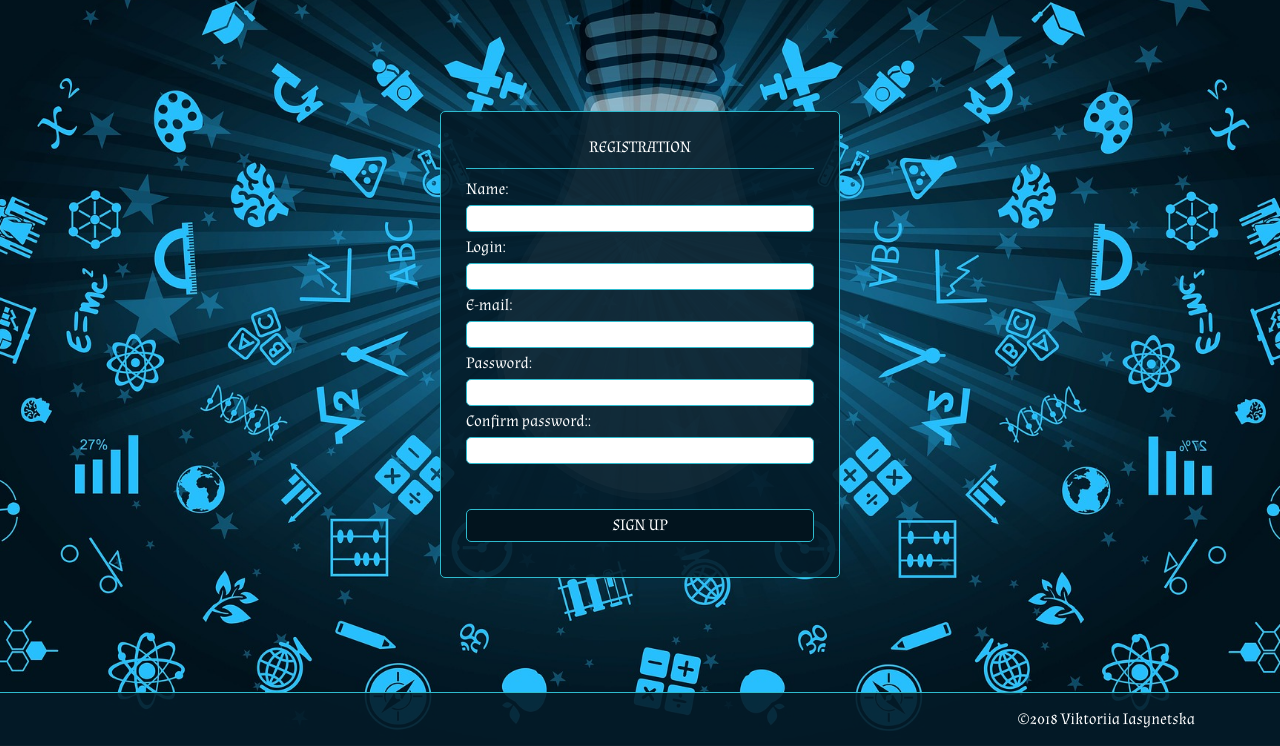
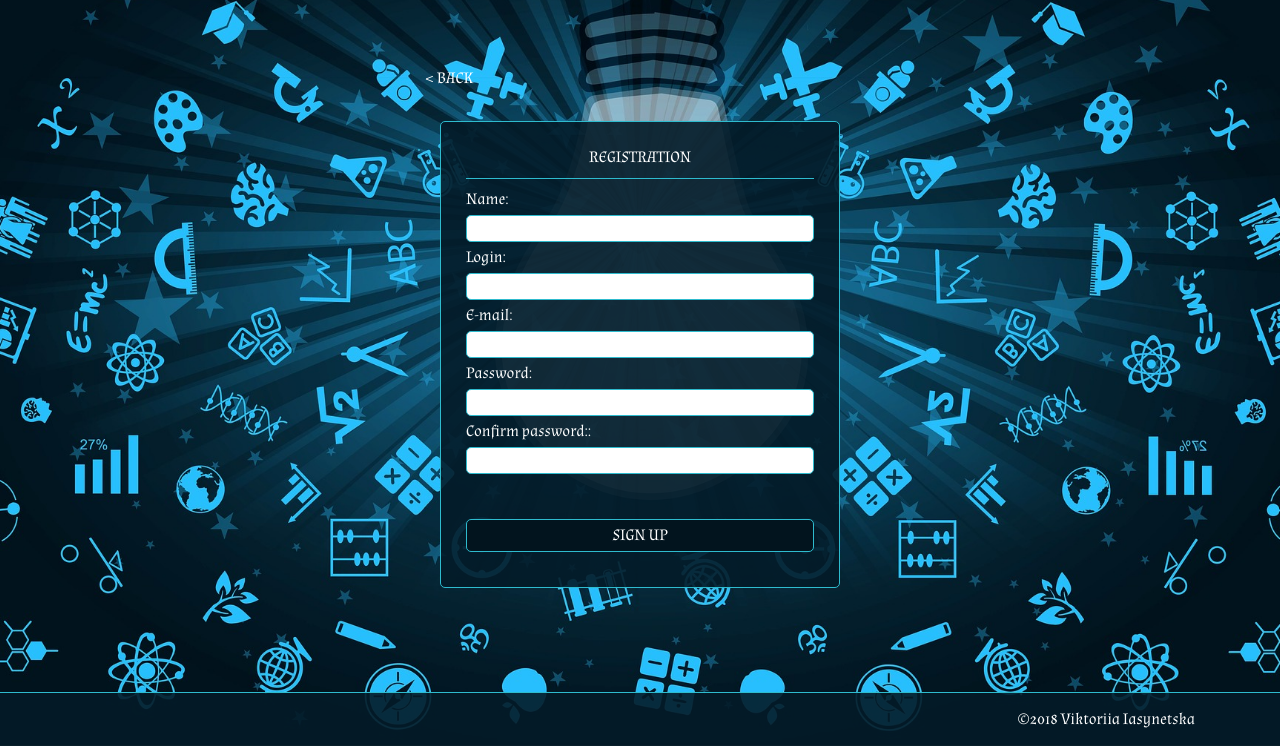
Before and after one commit to iasynetska/gainTimeOff, a PHP site: page /php/registration.php in a window 1280 px wide. Shown: the part 54-800 px from the top of the page. Run offline with PHP 8.4, Linux system fonts and the light colour scheme; style sheets or scripts are compiled from the project's sources; some libraries are stand-ins or nearby versions; some web fonts are replaced.

Commit message:
Code refactoring

```diff
--- a/css/style.css
+++ b/css/style.css
@@ -34,18 +34,37 @@ a {
   list-style: none;
   text-decoration: none;
   color: #fff; }
-
   a:hover {
     color: #2EBBCE; }
-
-.top-nav_lang li a,
-.user .card-header a {
-  text-transform: uppercase; }
 
 .wrapper {
   padding-top: 50px; }
 
-.sub-btn {
+.form {
+  width: 300px;
+  margin-top: 2rem;
+  margin-bottom: 2rem;
+  padding: 25px;
+  color: #fff;
+  background-color: rgba(4, 27, 40, 0.9);
+  border: 1px solid #2EBBCE;
+  border-radius: 5px; }
+  .form__title {
+    margin-bottom: 10px;
+    padding-bottom: 10px;
+    text-align: center;
+    text-transform: uppercase;
+    color: #fff;
+    border-bottom: 1px solid #2EBBCE; }
+  .form__field {
+    width: 100%;
+    margin-top: 5px;
+    margin-bottom: 5px;
+    padding: 5px;
+    border: none;
+    border: 1px solid #2EBBCE;
+    border-radius: 5px; }
+  .form__btn {
     width: 100%;
     margin-top: 20px;
     margin-bottom: 10px;
@@ -185,33 +171,6 @@ body#registration {
   margin: 0;
   background: #373737 url(../img/background.jpg) no-repeat top center fixed;
   background-size: cover; }
-
-.register .register_parent {
-  width: 300px;
-  margin-top: 2rem;
-  margin-bottom: 2rem;
-  padding: 25px;
-  color: #fff;
-  background-color: rgba(4, 27, 40, 0.9);
-  border: 1px solid #2EBBCE;
-  border-radius: 5px; }
-
-.register_title {
-  margin-bottom: 10px;
-  padding-bottom: 10px;
-  text-align: center;
-  color: #fff;
-  text-transform: uppercase;
-  border-bottom: 1px solid #2EBBCE; }
-
-.register .field {
-  width: 100%;
-  margin-top: 5px;
-  margin-bottom: 5px;
-  padding: 5px;
-  border: none;
-  border: 1px solid #2EBBCE;
-  border-radius: 5px; }
 
 /****************
 GREETING
--- a/php/footer.php
+++ b/php/footer.php
@@ -2,8 +2,8 @@
 
 '<footer class="footer">
     <div class="container">
-        <div class="copy">
-            <p>&copy;2018 Viktoriia Iasynetska</p>
+        <div class="footer-copy">
+            <p class="footer-copy__text">&copy;2018 Viktoriia Iasynetska</p>
         </div>
     </div>
 </footer>';
--- a/php/header.php
+++ b/php/header.php
@@ -4,19 +4,19 @@
     <nav class="top-nav">
         <div class="container-fluid">
             <div class="row">
-                <div class="col top-nav_logo">
+                <div class="col top-nav__logo">
                     <a href="welcome.php">GainTimeOff</a>
                 </div>
                 <div class="col">
-                    <ul class="top-nav_lang justify-content-end">
+                    <ul class="top-nav__lang d-flex justify-content-end">
                         <li>
-                            <a class="nav-link english" href='.$_SERVER["SCRIPT_NAME"].'?lang=en>'.$lang["en"].'</a>
+                            <a class="link-english" href='.$_SERVER["SCRIPT_NAME"].'?lang=en>'.$lang["en"].'</a>
                         </li>
                         <li>
-                            <div class="nav-slash">|</div>
+                            <div class="slash">|</div>
                         </li>
                         <li>
-                            <a class="nav-link polish" href='.$_SERVER["SCRIPT_NAME"].'?lang=pl>'.$lang["pl"].'</a>
+                            <a class="link-polish" href='.$_SERVER["SCRIPT_NAME"].'?lang=pl>'.$lang["pl"].'</a>
                         </li>
                     </ul>
                 </div>
--- a/php/languages/pl.php
+++ b/php/languages/pl.php
@@ -37,7 +37,7 @@
         "er_login_password" => "Nieprawidłowe login lub hasło!",
 
         //dashboard
-        "hello" => "Dzień dobry, ",
+        "hello" => "Witaj, ",
         "kids" => "Dzieci",
         "add_kid" => "Dodaj nowe dziecko",
         "logout" => "Wyloguj",
--- a/php/registration.php
+++ b/php/registration.php
@@ -41,16 +41,17 @@
             <main class="register d-flex flex-column flex-grow-1">
                 <div class="container d-flex flex-column align-items-center justify-content-center flex-grow-1">
                     <div class="row justify-content-center">
+                        <div class="col-12"><div><a class="btn-back" href="login_parent.php">&#60; BACK</a></div><div>
                         <div class="col-md-auto">
-                            <form class="register_parent" action="./services/do_registration.php" method="post">
-                                <div class="register_title">
+                            <form class="register_parent form" action="./services/do_registration.php" method="post">
+                                <div class="form__title">
                                     <?php echo $lang['registration']?>
                                 </div>
 
                                 <!--field Name-->
                                 <label>
                                     <?php echo $lang['name']?>:
-                                    <input class="field" type="text" value="<?php
+                                    <input class="form__field" type="text" value="<?php
                                         if(isset($_SESSION['tmp_name']))
                                         {
                                             echo $_SESSION['tmp_name'];
@@ -68,7 +69,7 @@
                                 <!--field Login-->
                                 <label>
                                     Login:
-                                    <input class="field" type="text" value="<?php
+                                    <input class="form__field" type="text" value="<?php
                                         if(isset($_SESSION['tmp_login']))
                                         {
                                             echo $_SESSION['tmp_login'];
@@ -96,7 +97,7 @@
                                 <!--field E-mail-->
                                 <label>
                                     E-mail:
-                                    <input class="field" type="email" value="<?php
+                                    <input class="form__field" type="email" value="<?php
                                         if(isset($_SESSION['tmp_email']))
                                         {
                                             echo $_SESSION['tmp_email'];
@@ -119,7 +120,7 @@
                                 <!--field Password-->
                                 <label>
                                     <?php echo $lang['password']?>:
-                                    <input class="field" type="password" value="<?php
+                                    <input class="form__field" type="password" value="<?php
                                         if(isset($_SESSION['tmp_password']))
                                         {
                                             echo $_SESSION['tmp_password'];
@@ -137,7 +138,7 @@
                                 <!--field Confirm Password-->
                                 <label>
                                     <?php echo $lang['confirm_password']?>::
-                                    <input class="field" type="password" name="confirm_password" />
+                                    <input class="form__field" type="password" name="confirm_password" />
                                         <?php
                                             if(isset($_SESSION['error_confirm_password']))
                                             {
@@ -157,7 +158,7 @@
                                         }
                                     ?>
 
-                                <input class="sub-btn" type="submit" value="<?php echo $lang['signup']?>" />
+                                <input class="form__btn" type="submit" value="<?php echo $lang['signup']?>" />
                             </form>
                         </div>
                     </div>
--- a/sass/_dashboard-parent.scss
+++ b/sass/_dashboard-parent.scss
@@ -7,52 +7,47 @@ body#dashboard_parent_kids
     background-color: #0d4861;
 }
 
-.dashboard_aside,
-.dashboard_content
+.dashboard
+{
+    &-aside
     {
         padding: 15px;
         color: $white-color;
-}
-
-.dashboard_aside
-{
         flex: 1;
         background-color: $bg-color;
         border-right: 1px solid $link-color;
+        &>*
+        {
+            flex: 1 100%;
+        }
+    }
+    &-content
+    {
+        padding: 15px;
+        color: $white-color;
+        flex: 4;
+    }
 }
 
-.dashboard_aside > * {
-  flex: 1 100%;
-}
-
-.fixed{
-    position: fixed;
-    margin-top: 250px;
-}
-
-.dashboard_aside_menu_item:nth-child(1)
-{
-    border-top: 1px solid $link-color;
-}
-
-.dashboard_aside_menu_item
+.aside-menu__item
 {
     padding: 15px;
     text-align: center;
     border-bottom: 1px solid $link-color;
+    &:nth-child(1)
+    {
+       border-top: 1px solid $link-color;
+    }
 }
 
-.dashboard_content
-{
-    flex: 4;
-}
-
-.dashboard_content-logout
+.content-header__logout
 {
     text-align: right;
 }
 
-.dashboard_content-add
+.content-main
+{
+    &__block
     {
         background-color: $bg-color;
         border: 1px solid $link-color;
@@ -60,9 +55,9 @@ body#dashboard_parent_kids
         padding: 40px 60px;
         margin-top: 100px;
     }
-
-.dashboard_content-text
+    &__text
     {
         text-align: center;
         margin-top: 15px;
     }
+}
--- a/sass/_footer.scss
+++ b/sass/_footer.scss
@@ -7,9 +7,8 @@ FOOTER
     color: $white-color;
     background-color: $bg-color;
     border-top: 1px solid $link-color;
+    &-copy__text
+    {
+        text-align: right;
+    }
 }
-
-.footer .copy
-{
-    float: right;
-}
--- a/sass/_header.scss
+++ b/sass/_header.scss
@@ -12,24 +12,24 @@ header
     border-bottom: 1px solid $link-color;
 }
 
-.top-nav_logo
+.top-nav__logo
 {
     margin: 10px;
     font-size: 1.2em;
 }
 
-.top-nav_lang
+.top-nav__lang
 {
-    display: flex;
+    & .slash
+    {
+        color: $white-color;
+    }
+    li
+    {
+        margin-right: 15px;
+        a
+        {
+            text-transform: uppercase;
+        }
+    }
 }
-
-.top-nav .nav-slash,
-{
-
-    color: $white-color;
-}
-
-.top-nav_lang li
-{
-    margin-right: 15px;
-}
--- a/sass/_interface.scss
+++ b/sass/_interface.scss
@@ -21,17 +21,10 @@ a
     list-style: none;
     text-decoration: none;
     color: $white-color;
-}
-
-a:hover
+    &:hover
     {
         color: $link-color;
     }
-
-.top-nav_lang li a,
-.user .card-header a
-{
-    text-transform: uppercase;
 }
 
 .wrapper
@@ -39,26 +32,27 @@ a:hover
     padding-top: 50px;
 }
 
-.sub-btn
+.form
 {
-    width: 100%;
-    margin-top: 20px;
-    margin-bottom: 10px;
-    padding: 5px;
-    font-family: 'Almendra-Regular', sans-serif;
-    text-transform: uppercase;
-    font-size: 16px;
-    color: $white-color;
-    background: $dark-color;
-    border: none;
-    border: 1px solid $link-color;
-    border-radius: 5px;
+    @include form;
+    &__title
+    {
+        @include form__title;
     }
-
-.sub-btn:hover {
-    background: linear-gradient($link-color, $dark-color);
-    transition: all ease-out 0.2s;
-    opacity: 0.9;
+    &__field
+    {
+        @include form__field;
+    }
+    &__btn
+    {
+        @include form__btn;
+    }
+    &__link
+    {
+        display: block;
+        text-decoration: underline;
+        text-align: center;
+    }
 }
 
 .captcha
--- a/sass/_login.scss
+++ b/sass/_login.scss
@@ -6,19 +6,3 @@ body#login_parent
 {
     @include body_main;
 }
-
-.login .login_kid,
-.login .login_parent
-{
-    @include form;
-}
-
-.login_title
-{
-    @include form_title;
-}
-
-.login .field
-{
-    @include form_fields;
-}
--- a/sass/_mixins.scss
+++ b/sass/_mixins.scss
@@ -17,17 +17,17 @@
     border-radius: 5px;
 }
 
-@mixin form_title
+@mixin form__title
 {
     margin-bottom: 10px;
     padding-bottom: 10px;
     text-align: center;
+    text-transform: uppercase;
     color: $white-color;
-    text-transform: uppercase;
     border-bottom: 1px solid $link-color;
 }
 
-@mixin form_fields
+@mixin form__field
 {
     width: 100%;
     margin-top: 5px;
@@ -37,3 +37,25 @@
     border: 1px solid $link-color;
     border-radius: 5px;
 }
+
+@mixin form__btn
+{
+    width: 100%;
+    margin-top: 20px;
+    margin-bottom: 10px;
+    padding: 5px;
+    font-family: 'Almendra-Regular', sans-serif;
+    text-transform: uppercase;
+    font-size: 16px;
+    color: $white-color;
+    background: $dark-color;
+    border: none;
+    border: 1px solid $link-color;
+    border-radius: 5px;
+    &:hover
+    {
+        background: linear-gradient($link-color, $dark-color);
+        transition: all ease-out 0.2s;
+        opacity: 0.9;
+    }
+}
--- a/sass/_registration.scss
+++ b/sass/_registration.scss
@@ -6,18 +6,3 @@ body#registration
 {
     @include body_main;
 }
-
-.register .register_parent
-{
-    @include form;
-}
-
-.register_title
-{
-    @include form_title;
-}
-
-.register .field
-{
-    @include form_fields;
-}
--- a/sass/_welcome.scss
+++ b/sass/_welcome.scss
@@ -6,24 +6,20 @@ body#welcome
     @include body_main;
 }
 
-.user .card
+.user-card
 {
     cursor: pointer;
     @include form;
+    &__title
+    {
+       @include form__title;
     }
-
-.card_title
-{
-    @include form_title;
-}
-
-.user .card .img_kid,
-.user .card .img_parent
+    &__img
     {
         text-align: center;
     }
-
-.user .card:hover
+    &:hover
     {
         background: $dark-color;
     }
+}
```
Also changed, not shown: other parts of css/style.css (+32 -72 lines), php/dashboard_parent_kids.php (+11 -11 lines), php/footer_with_counter.php (+7 -7 lines), php/login_kid.php (+5 -5 lines), php/login_parent.php (+7 -7 lines), php/welcome.php (+6 -6 lines). Lines whose indentation alone changed are shown as unchanged.
